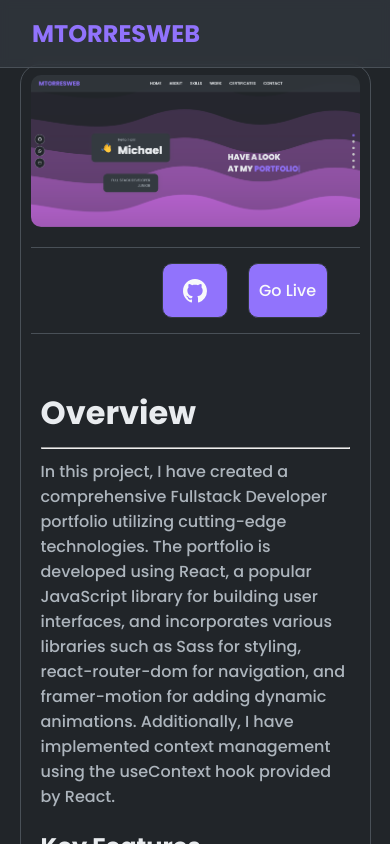
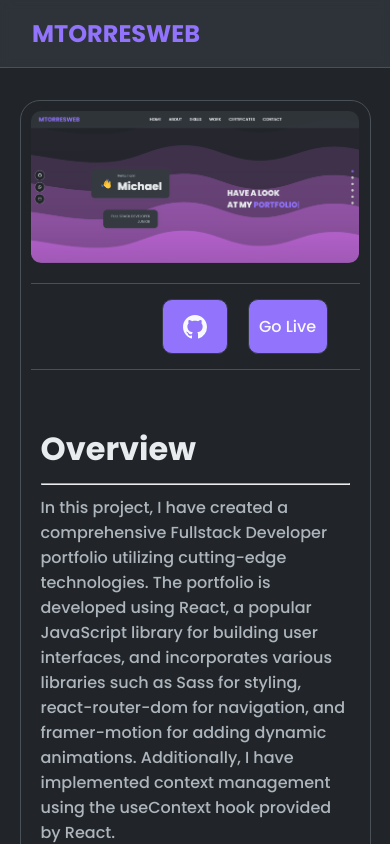
Before and after one commit to mtorresweb/personal-portfolio, a React (Vite) app: page /project/1 in a window 390 px wide. Shown: the top 844 px of the page. Built offline with nearby package versions, Linux system fonts and the light colour scheme.

Commit message:
update project styles

```diff
--- a/src/sass/views/project.scss
+++ b/src/sass/views/project.scss
@@ -6,7 +6,7 @@
 
   .project-content {
     max-width: 1225px;
-    padding: 20px 0px;
+    padding: 20px 20px;
     display: flex;
     width: 80%;
     flex-direction: column;
@@ -17,10 +17,10 @@
     border-radius: 20px;
 
     img {
-      width: calc(100% - 64px);
+      max-width: 100%;
+      border-radius: 10px;
       object-fit: contain;
-      border-radius: 10px;
-      max-height: 400px;
+      max-height: 623px;
     }
 
     .buttons {
@@ -133,13 +133,8 @@
     }
 
     @media screen and (max-width: 768px) {
-      margin-top: 64px;
       width: 90%;
       padding: 10px 10px;
-
-      img {
-        width: 100%;
-      }
 
       .buttons {
         .live-button {
@@ -154,5 +149,9 @@
         padding: 15px 10px;
       }
     }
+
+    @media screen and (max-width: 340px) {
+      margin-top: 80px;
+    }
   }
 }
```
